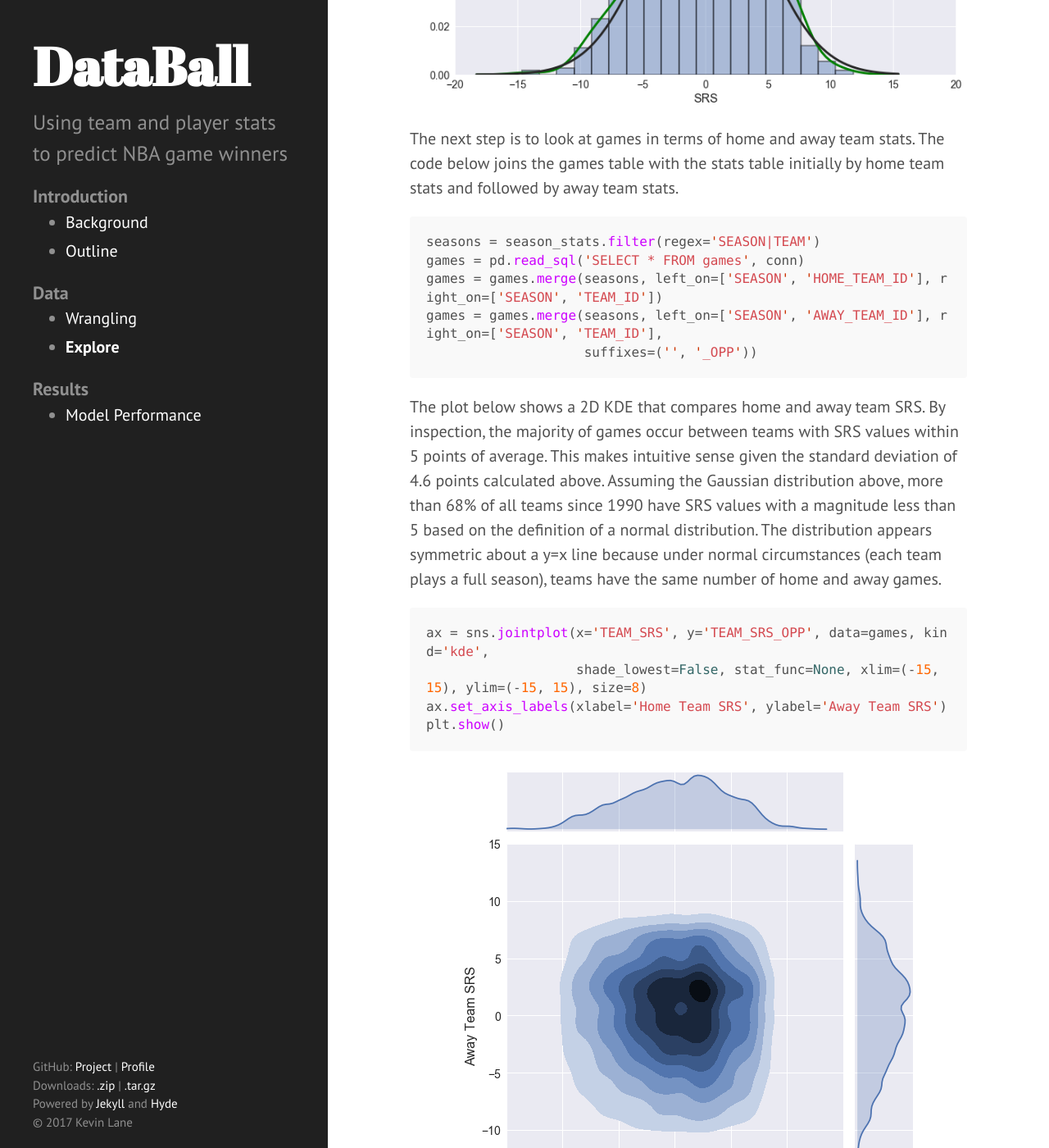
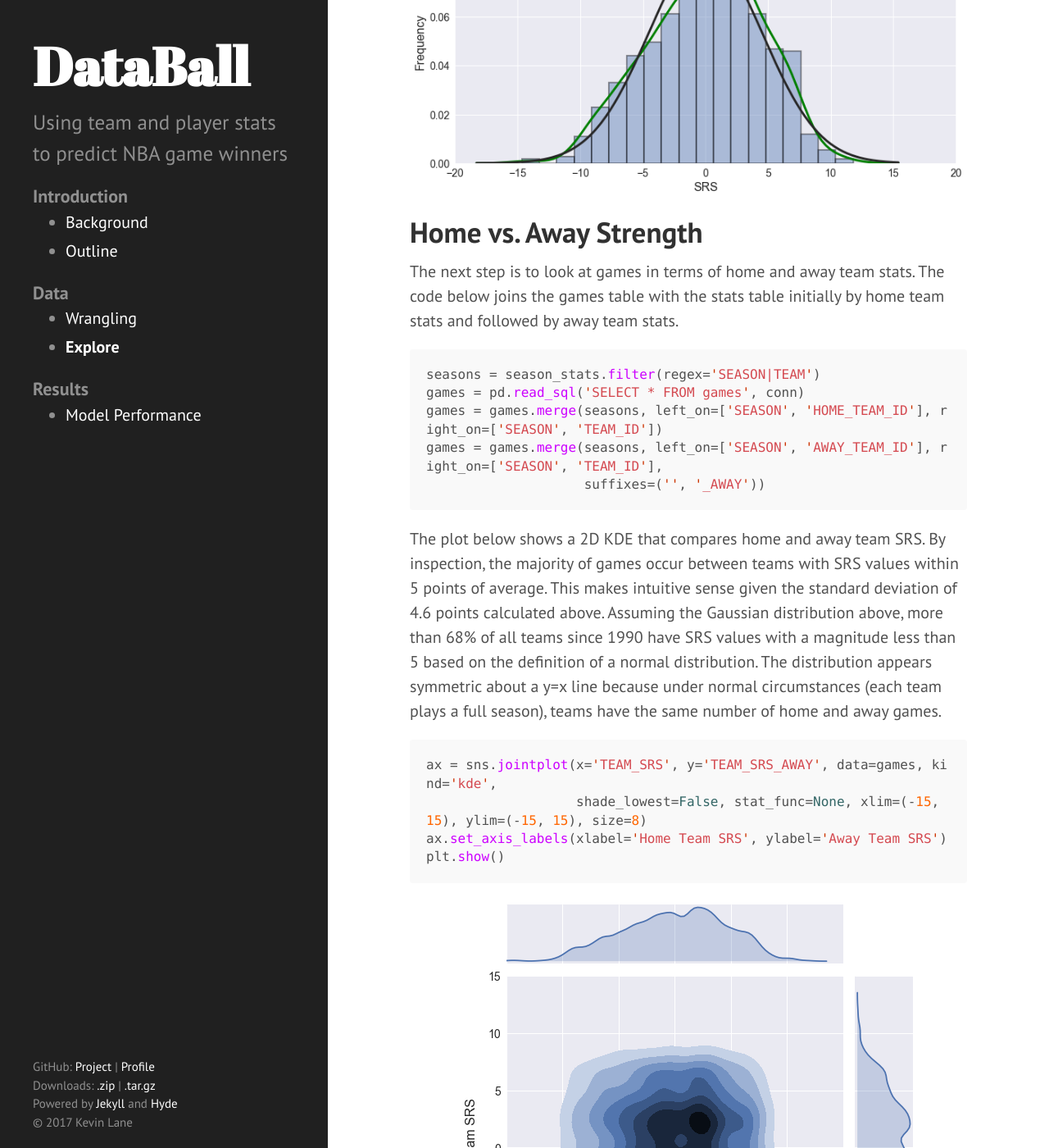
Before and after one commit to cedev935/databall-betting, a Jekyll site: the page built from docs/_pages/data-exploration.md, in a window 1280 px wide and 1400 px high, scrolled down 12075 px. Shown: the whole window at 82% size. Built offline with Jekyll 4.4.1, drawn with Linux system fonts in a browser that asks for light colours; formulas are drawn with MathJax 3; some of the changed text lies outside the part shown.

Commit message:
Add section headings to data exploration page

````diff
--- a/docs/_pages/data-exploration.md
+++ b/docs/_pages/data-exploration.md
@@ -1051,6 +1053,8 @@
 
 ![png]({{ site.baseurl }}/assets/images/data-exploration/ratings-scatter.png){: .center-image }
 
+# Team Strength Distribution
+
 The histogram and KDE of team SRS below show that teams are fairly normally distributed. The best fit normal distribution has a mean of essentially zero with a standard deviation of about 4.6 points. A zero-mean distribution makes sense here because an SRS of zero indicates a perfectly average team.
 
 
@@ -1075,6 +1079,8 @@
 
 ![png]({{ site.baseurl }}/assets/images/data-exploration/srs-distribution.png){: .center-image }
 
+# Home vs. Away Strength
+
 The next step is to look at games in terms of home and away team stats. The code below joins the games table with the stats table initially by home team stats and followed by away team stats.
 
 
@@ -1083,14 +1089,14 @@
 games = pd.read_sql('SELECT * FROM games', conn)
 games = games.merge(seasons, left_on=['SEASON', 'HOME_TEAM_ID'], right_on=['SEASON', 'TEAM_ID'])
 games = games.merge(seasons, left_on=['SEASON', 'AWAY_TEAM_ID'], right_on=['SEASON', 'TEAM_ID'],
-                    suffixes=('', '_OPP'))
+                    suffixes=('', '_AWAY'))
 ```
 
 The plot below shows a 2D KDE that compares home and away team SRS. By inspection, the majority of games occur between teams with SRS values within 5 points of average. This makes intuitive sense given the standard deviation of 4.6 points calculated above. Assuming the Gaussian distribution above, more than 68% of all teams since 1990 have SRS values with a magnitude less than 5 based on the definition of a normal distribution. The distribution appears symmetric about a y=x line because under normal circumstances (each team plays a full season), teams have the same number of home and away games.
 
 
 ```python
-ax = sns.jointplot(x='TEAM_SRS', y='TEAM_SRS_OPP', data=games, kind='kde',
+ax = sns.jointplot(x='TEAM_SRS', y='TEAM_SRS_AWAY', data=games, kind='kde',
                    shade_lowest=False, stat_func=None, xlim=(-15, 15), ylim=(-15, 15), size=8)
 ax.set_axis_labels(xlabel='Home Team SRS', ylabel='Away Team SRS')
 plt.show()
@@ -1105,7 +1111,7 @@
 ```python
 def kde(data, stat, label, title, ax):
     stat = 'TEAM_' + stat
-    sns.kdeplot(data[stat], data[stat + '_OPP'], cmap='Blues', shade=True, shade_lowest=False, ax=ax)
+    sns.kdeplot(data[stat], data[stat + '_AWAY'], cmap='Blues', shade=True, shade_lowest=False, ax=ax)
     ax.plot(0, 0, 'or')
     ax.set_xlabel('Home Team ' + label)
     ax.set_ylabel('Away Team ' + label)
````
Also changed, not shown: other parts of docs/_pages/data-exploration.md (+3 -1 lines), 1 other file.
